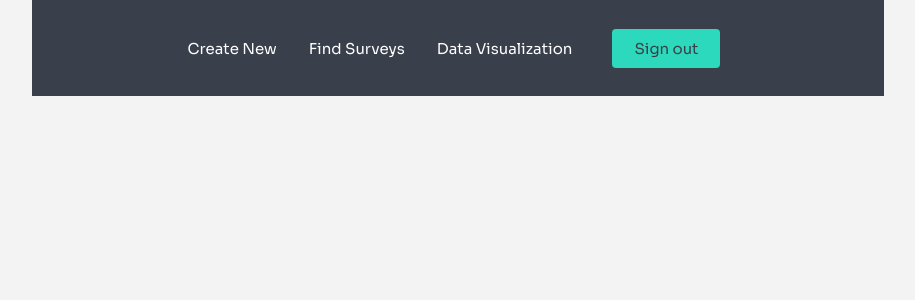
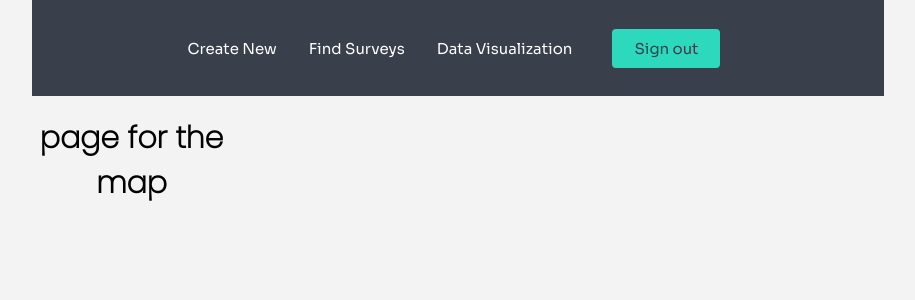
Before and after one commit to fjjes/project3-Hive, a React (Create React App) app in the folder client/: page /map/1 in a window 1280 px wide. Shown: the top 300 px of the page, without its empty margins (182-1097 px from the left). Built offline with nearby package versions, Linux system fonts and the light colour scheme.

Commit message:
route and page for map

```diff
--- a/client/src/App.js
+++ b/client/src/App.js
@@ -5,6 +5,7 @@ import AdminPortalEdit from "./components/pages/Admin/AdminPortalEdit";
 import Logo from "./components/pages/LandingPage/Logo";
 import Navbar from "./components/Navbar/Navbar";
 import FindSurvey from "./components/pages/Admin/FindSurvey";
+import Map from "./components/DataVisual/Map";
 import DataVisualization from "./components/DataVisual/DataVisualization";
 import "./App.css";
 
@@ -33,7 +34,10 @@ function App() {
             <Route exact path="/edit-survey/:surveyId">
               <AdminPortalEdit/>
             </Route>
-            <Route path="/data-visualization/:surveyId">
+            <Route path="/map/:surveyId">
+              <Map/>
+            </Route>
+            <Route path="/data-visual">
               <DataVisualization/>
             </Route>
             <Route exact path="/">
--- /dev/null
+++ b/client/src/components/DataVisual/Map.js
@@ -0,0 +1,9 @@
+const Map =()=>{
+    return(
+        <div>
+            <h1>page for the map</h1>
+        </div>
+    )
+}
+
+export default Map;
--- a/client/src/components/Navbar/Navbar.js
+++ b/client/src/components/Navbar/Navbar.js
@@ -14,7 +14,7 @@ const Navbar = () => {
           {/* <NavLink to='/' activeStyle>Home</NavLink> */}
           <NavLink to='/create-new' activeStyle={{color:"#f59645"}}>Create New</NavLink>
           <NavLink to='/find-list' activeStyle={{color:"#f59645"}}>Find Surveys</NavLink>
-          <NavLink to='/data-vis' activeStyle={{color:"#f59645"}}>Data Visualization</NavLink>
+          <NavLink to='/data-visual' activeStyle={{color:"#f59645"}}>Data Visualization</NavLink>
           <NavBtnLink to='/sign-out'>Sign out</NavBtnLink>
         </NavMenu>
       </Nav>
--- a/client/src/components/pages/Admin/FindSurvey.js
+++ b/client/src/components/pages/Admin/FindSurvey.js
@@ -102,7 +102,7 @@ const FindSurvey = (props) => {
                   <button
                     className="icon4"
                     title="toMap"
-                    onClick={()=>history.push(`/data-visualization/${row._id}`)}>
+                    onClick={()=>history.push(`/map/${row._id}`)}>
                     <GrIcons.GrMap/>
                     </button>
                   <span className="slash" style={{ color: "#fff" }}>/</span>
```
